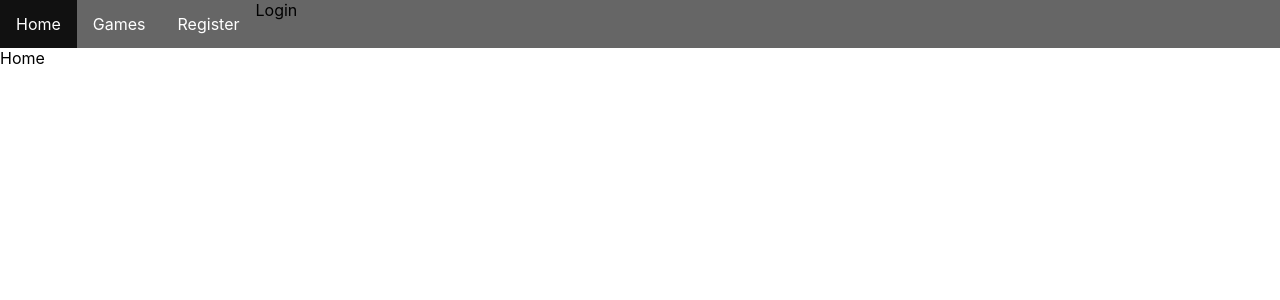
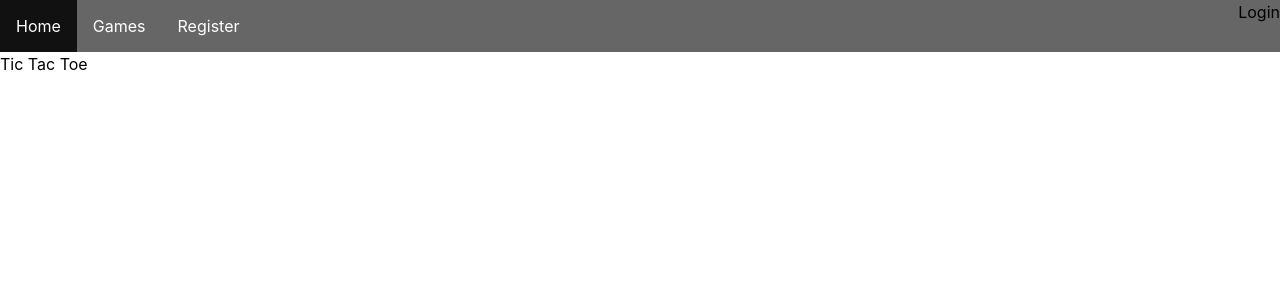
Before and after one commit to GithubMarac/tic-tac-toe, a React (Create React App) app: page / in a window 1280 px wide. Shown: the top 300 px of the page. Built offline with nearby package versions, Linux system fonts and the light colour scheme.

Commit message:
added tailwind

```diff
--- a/package.json
+++ b/package.json
@@ -14,6 +14,7 @@
     "react-dom": "^18.2.0",
     "react-router-dom": "^6.21.3",
     "react-scripts": "5.0.1",
+    "tailwindcss": "^3.4.1",
     "typescript": "^4.9.5",
     "web-vitals": "^2.1.4"
   },
--- a/src/Components/Layout.tsx
+++ b/src/Components/Layout.tsx
@@ -16,7 +16,7 @@ export default function Layout() {
           <li>
             <Link to="/register">Register</Link>
           </li>
-          <li>
+          <li className='float-right'>
             <Login />
           </li>
         </ul>
--- a/src/Pages/Home.tsx
+++ b/src/Pages/Home.tsx
@@ -1,7 +1,16 @@
 export default function Home() {
   return (
     <>
-      Home
+      <main>
+        <div className='margin-auto'>
+          <h2>Tic Tac Toe</h2>
+          <form action="/">
+            <input type="text" id="join" name="game_id"/>
+            <input type="button" id="join_game"/>
+            <input type="button" id="create_game"/>
+          </form>
+        </div>
+      </main>
     </>
   );
 };
--- a/src/index.css
+++ b/src/index.css
@@ -1,3 +1,7 @@
+@tailwind base;
+@tailwind components;
+@tailwind utilities;
+
 body {
   margin: 0;
   font-family: -apple-system, BlinkMacSystemFont, 'Segoe UI', 'Roboto', 'Oxygen',
--- /dev/null
+++ b/tailwind.config.js
@@ -0,0 +1,10 @@
+/** @type {import('tailwindcss').Config} */
+module.exports = {
+  content: [
+    "./src/**/*.{js,jsx,ts,tsx}",
+  ],
+  theme: {
+    extend: {},
+  },
+  plugins: [],
+}
```
Also changed, not shown: 1 other file (tests, documents, lock files or other folders).
